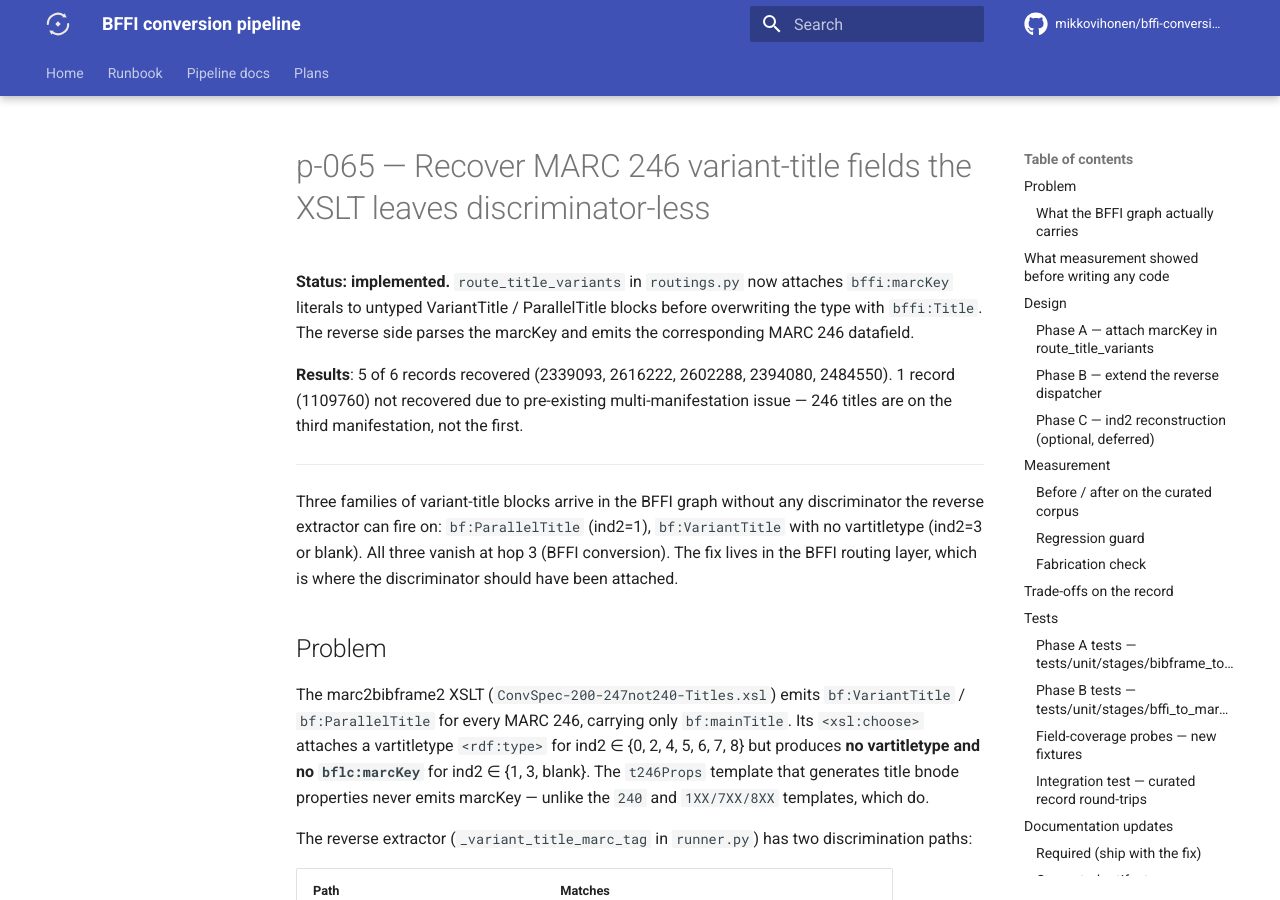
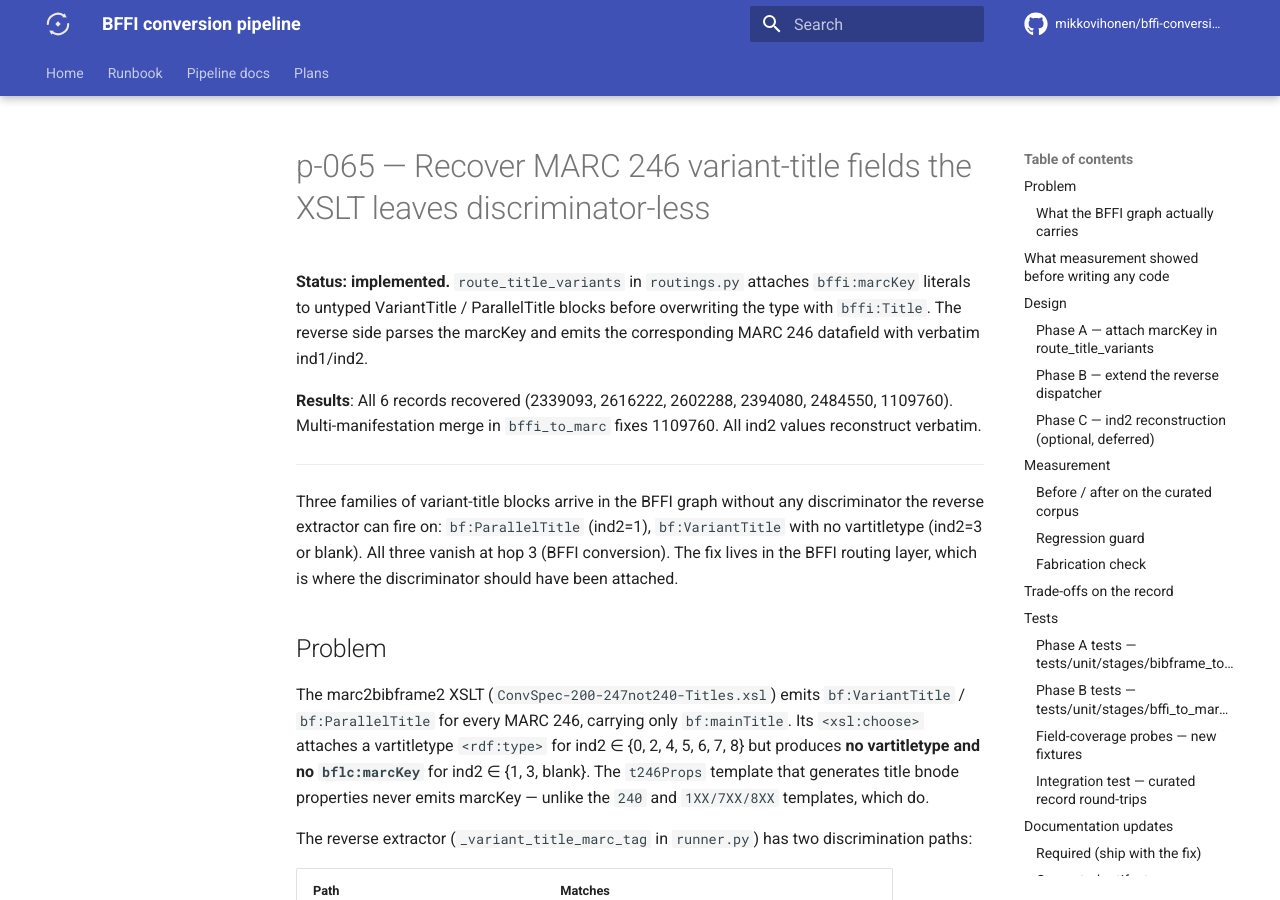
Before and after one commit to mikkovihonen/bffi-conversion-pipeline, an MkDocs documentation site: the page built from docs/plans/p-065-recover-variant-titles.md, in a window 1280 px wide and 900 px high. Built offline with MkDocs 1.6.1 and Material for MkDocs 9.7.7, drawn with Linux system fonts in a browser that asks for light colours; comment, search, counter and statistics services are not loaded.

Commit message:
docs: p-065 Phase C complete — ind2 reconstruction from marcKey

```diff
--- a/docs/plans/p-065-recover-variant-titles.md
+++ b/docs/plans/p-065-recover-variant-titles.md
@@ -1,11 +1,11 @@
 # p-065 — Recover MARC 246 variant-title fields the XSLT leaves discriminator-less
 
-**Status: implemented.** `route_title_variants` in `routings.py` now attaches
+**Status: implemented.** `route_title_variants` in `routings.py` attaches
 `bffi:marcKey` literals to untyped VariantTitle / ParallelTitle blocks before
 overwriting the type with `bffi:Title`. The reverse side parses the marcKey
-and emits the corresponding MARC 246 datafield.
+and emits the corresponding MARC 246 datafield with verbatim ind1/ind2.
 
-**Results**: 5 of 6 records recovered (2339093, 2616222, 2602288, 2394080, 2484550). 1 record (1109760) not recovered due to pre-existing multi-manifestation issue — 246 titles are on the third manifestation, not the first.
+**Results**: All 6 records recovered (2339093, 2616222, 2602288, 2394080, 2484550, 1109760). Multi-manifestation merge in `bffi_to_marc` fixes 1109760. All ind2 values reconstruct verbatim.
 
 ---
 
```
